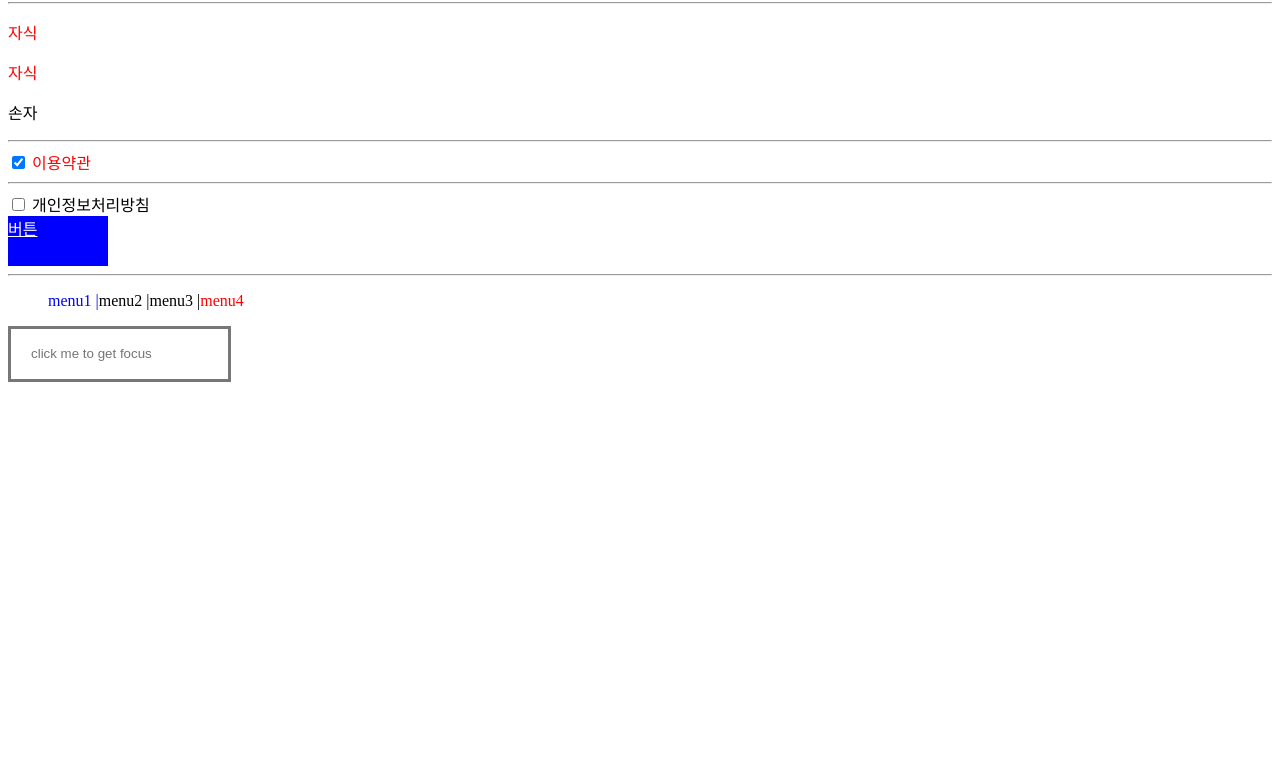
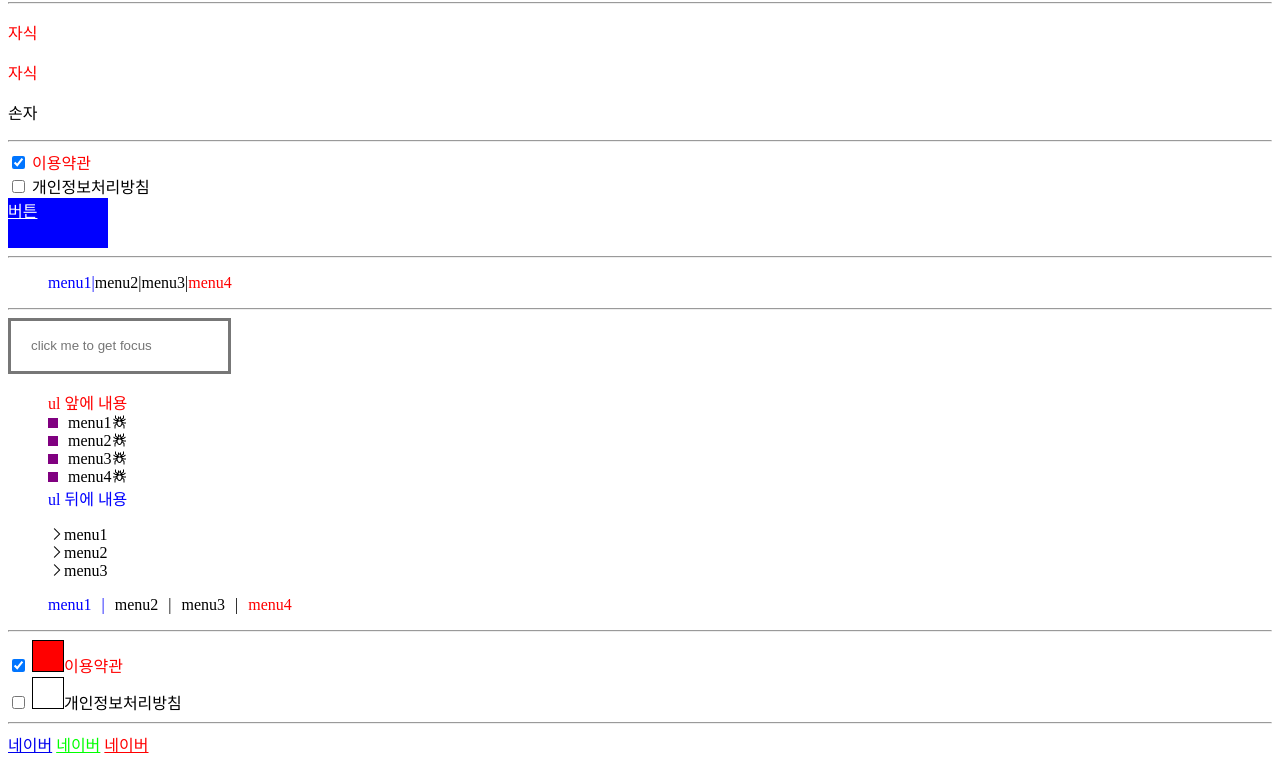
Before and after one commit to peaceRyun/frontstudy-1, a plain HTML site: page 03-css/01-선택자.html in a window 1280 px wide. Shown: the part 193-957 px from the top of the page. Before the commit the page ends 800 px from the top, so only its background shows below. Drawn offline with nearby package versions, Linux system fonts and the light colour scheme.

Commit message:
commit5-1

```diff
--- a/03-css/01-선택자.html
+++ b/03-css/01-선택자.html
@@ -4,6 +4,10 @@
         <meta charset="UTF-8" />
         <meta name="viewport" content="width=device-width, initial-scale=1.0" />
         <title>선택자 | css</title>
+        <link
+            rel="stylesheet"
+            href="https://maxst.icons8.com/vue-static/landings/line-awesome/line-awesome/1.3.0/css/line-awesome.min.css"
+        />
     </head>
     <body>
         <h1>css</h1>
@@ -58,7 +62,7 @@
         <!-- 인접 형제 선택기 (+) -->
         <input type="checkbox" id="term1" name="term1" checked />
         <label for="term1"> 이용약관</label>
-        <hr />
+        <br />
         <input type="checkbox" id="term2" name="term2" />
         <label for="term2">개인정보처리방침</label>
         <style>
@@ -86,10 +90,10 @@
 
         <!-- 가상 클래스 -->
         <ul class="nav1">
-            <li>menu1 <span> | </span></li>
-            <li>menu2 <span> | </span></li>
-            <li>menu3 <span> | </span></li>
-            <li>menu4 <span> | </span></li>
+            <li>menu1<span>|</span></li>
+            <li>menu2<span>|</span></li>
+            <li>menu3<span>|</span></li>
+            <li>menu4<span>|</span></li>
         </ul>
         <style>
             .nav1 {
@@ -106,6 +110,7 @@
                 display: none;
             }
         </style>
+        <hr />
 
         <!-- focus -->
         <input type="text" class="inp" placeholder="click me to get focus" />
@@ -124,5 +129,122 @@
                 color: #fff;
             }
         </style>
+
+        <!-- 가상선택자 ::before, ::after -->
+        <ul class="list2">
+            <li>menu1</li>
+            <li>menu2</li>
+            <li>menu3</li>
+            <li>menu4</li>
+        </ul>
+        <style>
+            .list2 {
+                list-style: none;
+            }
+            .list2::before {
+                content: 'ul 앞에 내용';
+                color: red;
+            }
+            .list2::after {
+                content: 'ul 뒤에 내용';
+                color: blue;
+            }
+            .list2 li::before {
+                content: '';
+                display: inline-block;
+                width: 10px;
+                height: 10px;
+                margin-right: 10px;
+                background-color: purple;
+            }
+            .list2 li::after {
+                font-family: 'Line Awesome Free';
+                content: '\f717';
+                font-weight: 900;
+            }
+        </style>
+
+        <ul class="list3">
+            <li>menu1</li>
+            <li>menu2</li>
+            <li>menu3</li>
+        </ul>
+        <style>
+            .list3 {
+                list-style: none;
+            }
+            .list3 li::before {
+                font-family: 'Line Awesome Free';
+                font-weight: 900;
+                content: '\f105';
+            }
+        </style>
+
+        <ul class="list4">
+            <li>menu1</li>
+            <li>menu2</li>
+            <li>menu3</li>
+            <li>menu4</li>
+        </ul>
+        <style>
+            .list4 {
+                display: flex;
+                list-style: none;
+            }
+            .list4 li:first-child {
+                color: blue;
+            }
+            .list4 li:last-child {
+                color: red;
+            }
+            .list4 li::after {
+                content: '|';
+                margin: 0 10px;
+            }
+            .list4 li:last-child::after {
+                display: none;
+            }
+        </style>
+        <hr />
+
+        <!-- 인접 형제 선택기 (+) before 사용 -->
+        <input type="checkbox" id="term11" name="term11" checked />
+        <label for="term11" class="label">이용약관</label>
+        <br />
+        <input type="checkbox" id="term22" name="term22" />
+        <label for="term22" class="label">개인정보처리방침</label>
+        <style>
+            input:checked + label {
+                color: red;
+            }
+        </style>
+
+        <style>
+            .label::before {
+                content: '';
+                display: inline-block;
+                width: 30px;
+                height: 30px;
+                border: 1px solid #000;
+            }
+            input:checked + .label::before {
+                background-color: red;
+            }
+        </style>
+        <hr />
+
+        <!-- 속성 선택자[] -->
+        <a href="#">네이버</a>
+        <a href="#" target="_blank">네이버</a>
+        <a href="#" target="_top">네이버</a>
+
+        <style>
+            a[target] {
+                color: #ff0000;
+            }
+            a[target='_blank'] {
+                color: #00ff00;
+            }
+        </style>
     </body>
 </html>
```
Also changed, not shown: 03-css/02-배경.html (added, +12 -0 lines).
